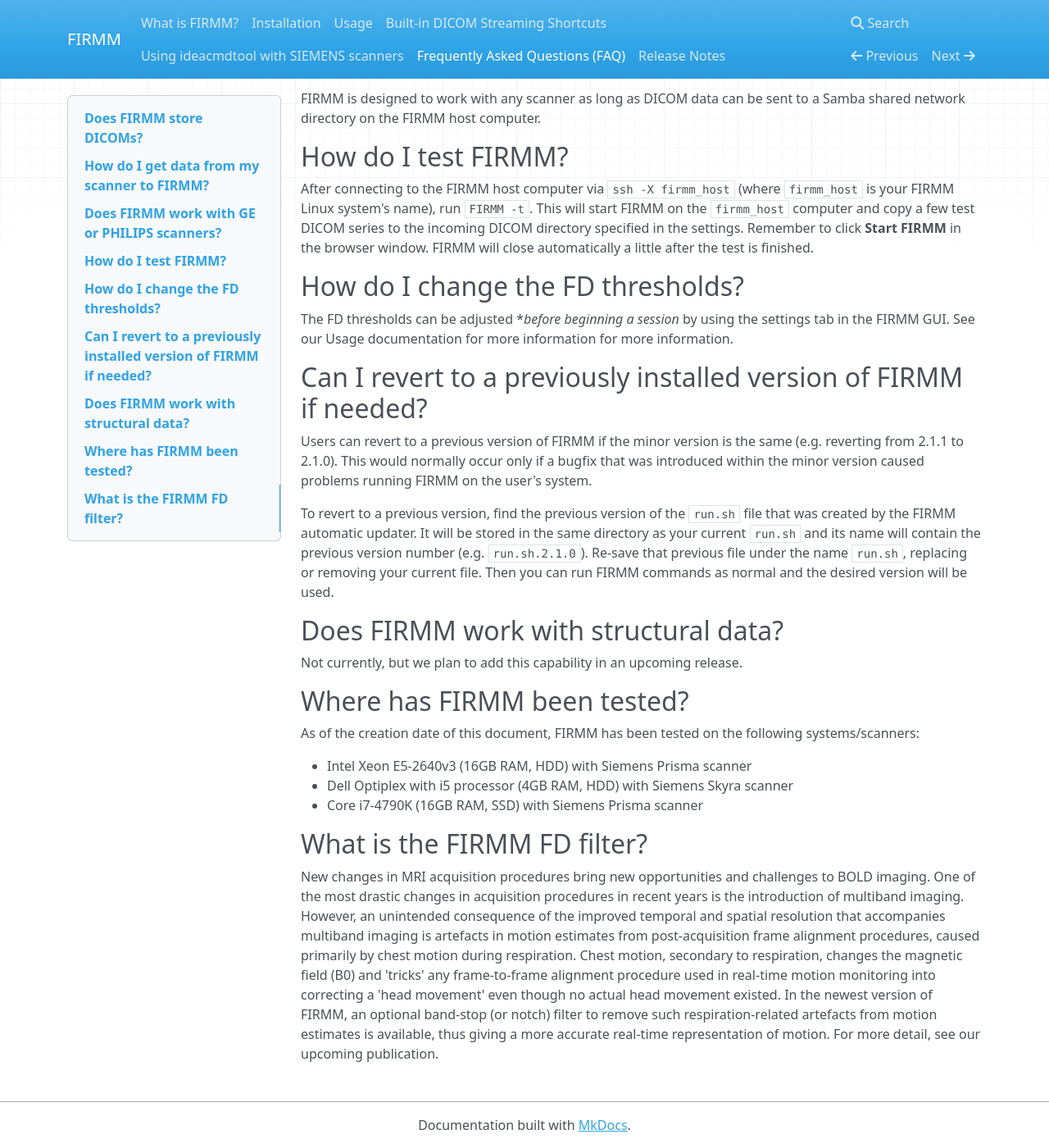
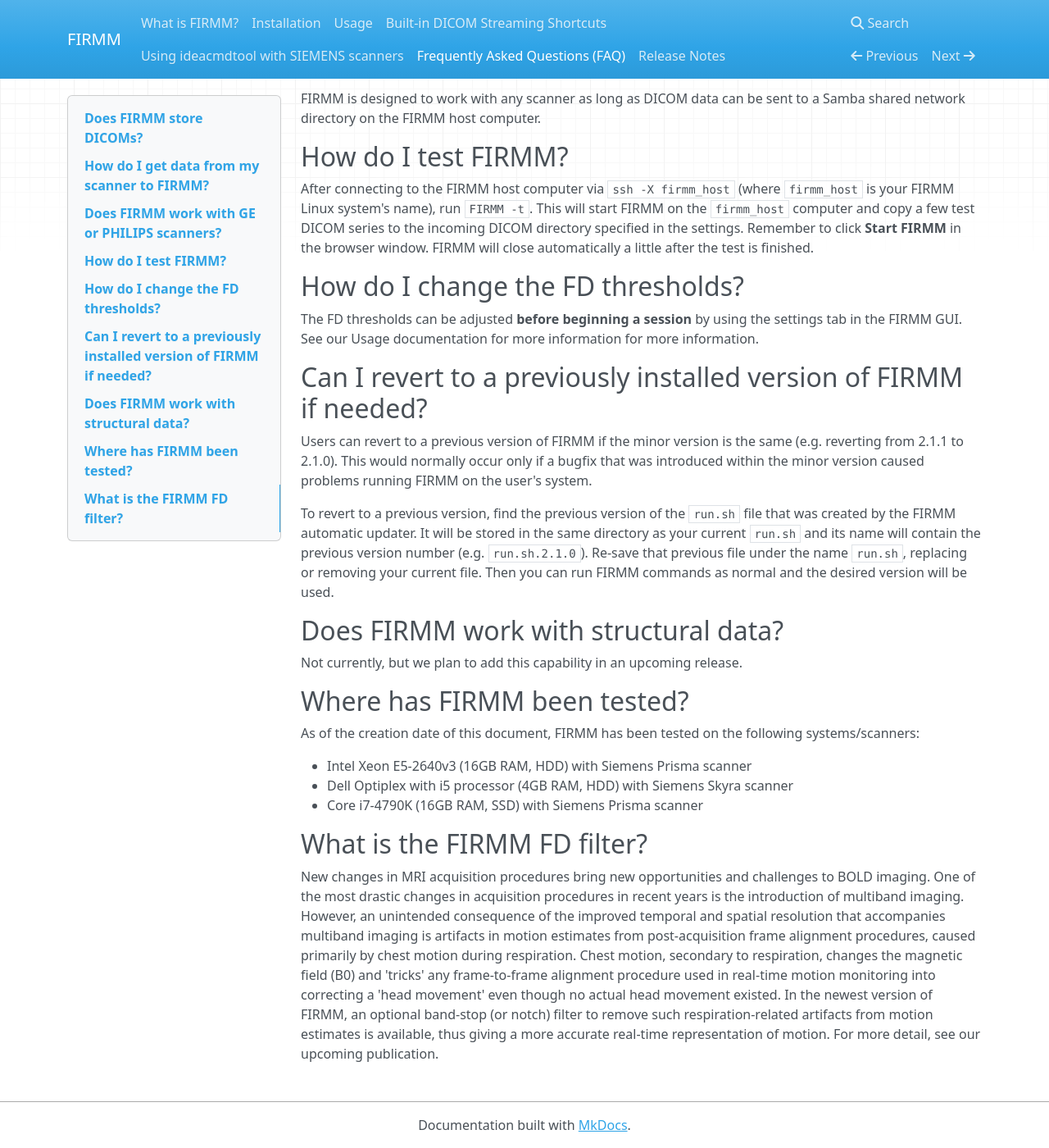
Before and after one commit to FIRMMsoftware/firmm_docs, an MkDocs documentation site: the page built from docs/FAQ.md, in a window 1280 px wide and 1400 px high, scrolled down 833 px. Shown: the whole window at 82% size. Built offline with MkDocs 1.6.1, drawn with Linux system fonts in a browser that asks for light colours; nearby versions of some CDN libraries; old or Windows-style settings are respelled for this version of MkDocs.

Commit message:
Correct spelling/formatting

```diff
--- a/docs/FAQ.md
+++ b/docs/FAQ.md
@@ -24,7 +24,7 @@ After connecting to the FIRMM host computer via `ssh -X firmm_host` (where `firm
 
 ## How do I change the FD thresholds?
 
-The FD thresholds can be adjusted **before beginning a session* by using the settings tab in the FIRMM GUI. See our Usage documentation for more information for more information.
+The FD thresholds can be adjusted **before beginning a session** by using the settings tab in the FIRMM GUI. See our Usage documentation for more information for more information.
 
 ## Can I revert to a previously installed version of FIRMM if needed?
 
@@ -46,4 +46,4 @@ As of the creation date of this document, FIRMM has been tested on the following
 
 ## What is the FIRMM FD filter?
 
-New changes in MRI acquisition procedures bring new opportunities and challenges to BOLD imaging. One of the most drastic changes in acquisition procedures in recent years is the introduction of multiband imaging. However, an unintended consequence of the improved temporal and spatial resolution that accompanies multiband imaging is artefacts in motion estimates from post-acquisition frame alignment procedures, caused primarily by chest motion during respiration. Chest motion, secondary to respiration, changes the magnetic field (B0) and 'tricks' any frame-to-frame alignment procedure used in real-time motion monitoring into correcting a 'head movement' even though no actual head movement existed. In the newest version of FIRMM, an optional band-stop (or notch) filter to remove such respiration-related artefacts from motion estimates is available, thus giving a more accurate real-time representation of motion. For more detail, see our upcoming publication.
+New changes in MRI acquisition procedures bring new opportunities and challenges to BOLD imaging. One of the most drastic changes in acquisition procedures in recent years is the introduction of multiband imaging. However, an unintended consequence of the improved temporal and spatial resolution that accompanies multiband imaging is artifacts in motion estimates from post-acquisition frame alignment procedures, caused primarily by chest motion during respiration. Chest motion, secondary to respiration, changes the magnetic field (B0) and 'tricks' any frame-to-frame alignment procedure used in real-time motion monitoring into correcting a 'head movement' even though no actual head movement existed. In the newest version of FIRMM, an optional band-stop (or notch) filter to remove such respiration-related artifacts from motion estimates is available, thus giving a more accurate real-time representation of motion. For more detail, see our upcoming publication.
```
